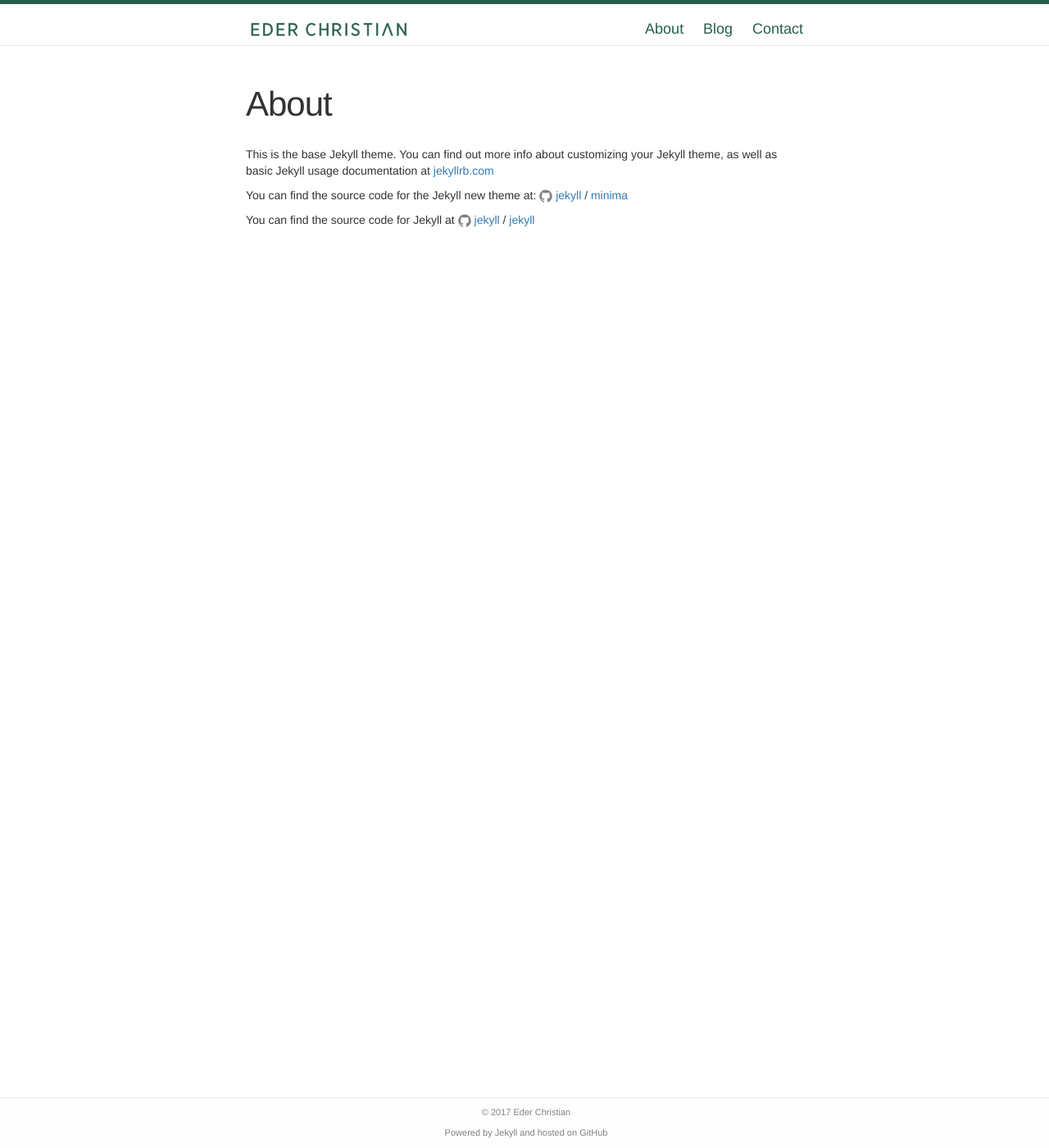
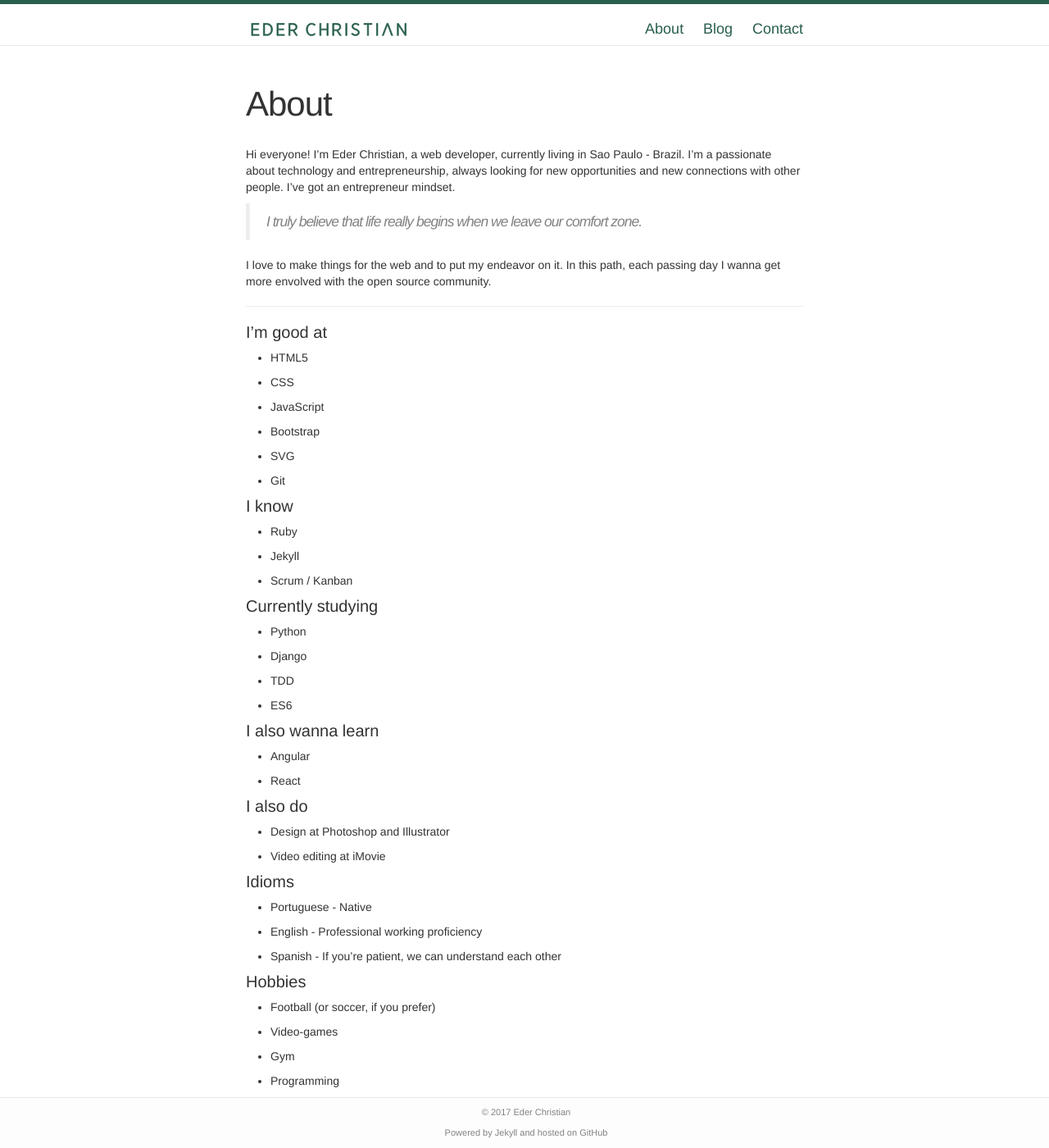
Before and after one commit to ederchristian/ederchristian, a Jekyll site: the page built from about.md, in a window 1280 px wide and 1400 px high. Shown: the whole window at 82% size. Built offline with Jekyll 4.4.1, drawn with Linux system fonts in a browser that asks for light colours.

Commit message:
Update content

```diff
--- a/about.md
+++ b/about.md
@@ -4,12 +4,80 @@ title: About
 permalink: /about/
 ---
 
-This is the base Jekyll theme. You can find out more info about customizing your Jekyll theme, as well as basic Jekyll usage documentation at [jekyllrb.com](http://jekyllrb.com/)
+Hi everyone! I'm Eder Christian, a web developer, currently living in Sao Paulo - Brazil. I'm a passionate about technology and entrepreneurship, always looking for new opportunities and new connections with other people. I've got an entrepreneur mindset.
 
-You can find the source code for the Jekyll new theme at:
-{% include icon-github.html username="jekyll" %} /
-[minima](https://github.com/jekyll/minima)
 
-You can find the source code for Jekyll at
-{% include icon-github.html username="jekyll" %} /
-[jekyll](https://github.com/jekyll/jekyll)
+> I truly believe that life really begins when we leave our comfort zone.
+
+
+I love to make things for the web and to put my endeavor on it. In this path, each passing day I wanna get more envolved with the open source community.
+
+---
+
+#### I'm good at
+
+* HTML5
+
+* CSS
+
+* JavaScript
+
+* Bootstrap
+
+* SVG
+
+* Git
+
+#### I know
+
+* Ruby
+
+* Jekyll
+
+* Scrum / Kanban
+
+#### Currently studying
+
+* Python
+
+* Django
+
+* TDD
+
+* ES6
+
+#### I also wanna learn
+
+* Angular
+
+* React
+
+#### I also do
+
+* Design at Photoshop and Illustrator
+
+* Video editing at iMovie
+
+#### Idioms
+
+* Portuguese - Native
+
+* English - Professional working proficiency
+
+* Spanish - If you're patient, we can understand each other
+
+#### Hobbies
+
+* Football (or soccer, if you prefer)
+
+* Video-games
+
+* Gym
+
+* Programming
+
+* Books
+
+* Music (Nowadays I just listen to)
+
+* Travel
```
